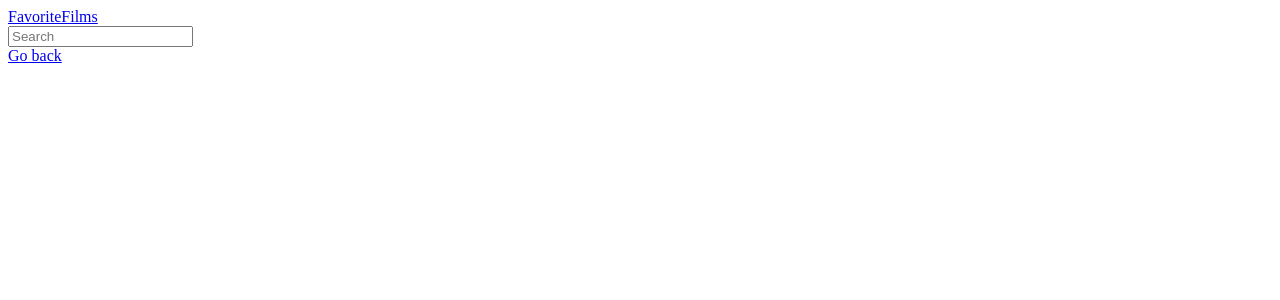
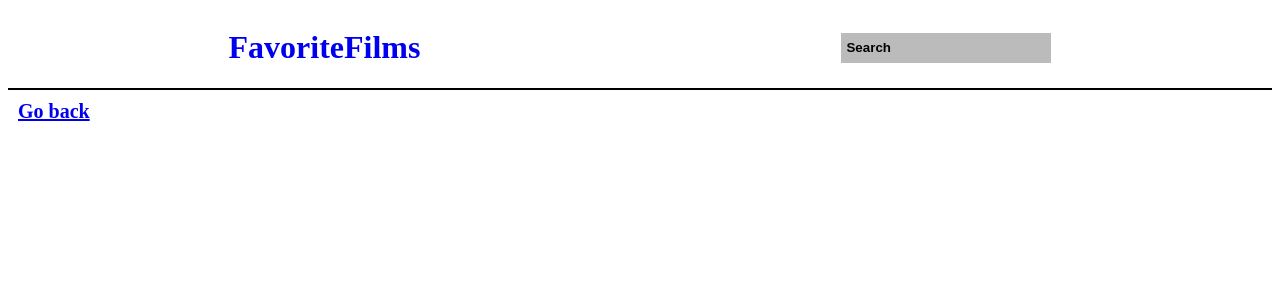
Before and after one commit to Eugenio4a/filmsAppRedux, a React (Create React App) app: page /favorites in a window 1280 px wide. Shown: the top 300 px of the page. Built offline with nearby package versions, Linux system fonts and the light colour scheme.

Commit message:
last-version-without-local

```diff
--- a/src/components/FavoriteFilms/FavoriteFilms.js
+++ b/src/components/FavoriteFilms/FavoriteFilms.js
@@ -1,22 +1,58 @@
 import { React } from "react";
 import { Link } from "react-router-dom";
-import { useSelector } from "react-redux";
+import { useSelector, useDispatch } from "react-redux";
+import styles from "../FavoriteFilms/FavoriteFilms.module.css";
 export default function FavoriteFilms() {
   const favoriteFilms = useSelector((state) => state.favorites);
+  const dispatch = useDispatch();
 
   return (
-    <div>
+    <div className={styles.favorite}>
+      <span
+        style={{
+          width: "100%",
+          fontWeight: "700",
+          fontSize: "20px",
+          padding: "10px",
+        }}
+      >
         <Link to="/">Go back</Link>
+      </span>
       {favoriteFilms.map((favoriteToShow) => {
         return (
           <>
+            <div
+              key={favoriteFilms.id}
+              style={{
+                display: "flex",
+                alignItems: "center",
+              }}
+            >
+              <div style={{ padding: "0px 10px" }}>
                 <img
                   src={`https://image.tmdb.org/t/p/w154/${favoriteToShow.poster_path}`}
                   alt="movie-poster"
                 />
+              </div>
+
+              <div style={{ maxWidth: "150px", minWidth: "150px" }}>
                 <span>{favoriteToShow.title}</span>
-
+                <br />
                 <span>{favoriteToShow.release_date}</span>
+                <br />
+                <button
+                  onClick={() => {
+                    dispatch({
+                      type: "addAndRemoveFromFavorites",
+                      payload: favoriteToShow,
+                    });
+                  }}
+                  style={{ margin: "10px 0" }}
+                >
+                  Remove
+                </button>
+              </div>
+            </div>
           </>
         );
       })}
--- /dev/null
+++ b/src/components/FavoriteFilms/FavoriteFilms.module.css
@@ -0,0 +1,6 @@
+.favorite {
+  display: flex;
+  flex-wrap: wrap;
+  justify-content: center;
+  align-items: center;
+}
--- a/src/components/FilmsList/FilmList.module.css
+++ b/src/components/FilmsList/FilmList.module.css
@@ -8,3 +8,28 @@
   flex-direction: column;
   padding: 20px;
 }
+.filmCardTitle {
+  width: 200px;
+  min-height: 100px;
+  display: flex;
+  justify-content: center;
+  align-items: center;
+  margin: 0 auto;
+  font-size: 30px;
+  text-align: center;
+  word-wrap: break-word;
+  font-weight: 900;
+}
+.filmCardBtn {
+  width: 200px;
+  height: 30px;
+  margin: 15px auto;
+  font-weight: 700;
+}
+.filmCardBtnAdded {
+  width: 200px;
+  height: 30px;
+  margin: 15px auto;
+  font-weight: 700;
+  background-color: rgb(251, 154, 154);
+}
--- a/src/components/FilmsList/FilmsList.js
+++ b/src/components/FilmsList/FilmsList.js
@@ -18,10 +18,11 @@ export default function FilmsList({ film }) {
             alt="movie-poster"
           />{" "}
         </Link>
-        <span>{film.title}</span>
+        <span className={styles.filmCardTitle}>{film.title}</span>
         <br />
-        <span>{film.release_date}</span>
+        <span style={{ textAlign: "center" }}>{film.release_date}</span>
         <button
+          className={!favorite ? styles.filmCardBtn : styles.filmCardBtnAdded}
           onClick={() => {
             dispatch({
               type: "addAndRemoveFromFavorites",
--- a/src/components/Header/Header.js
+++ b/src/components/Header/Header.js
@@ -1,16 +1,17 @@
 import React from "react";
 import { Link } from "react-router-dom";
 import { useDispatch, useSelector } from "react-redux";
-
+import styles from "../Header/Header.module.css";
 export default function Header() {
   const search = useSelector((state) => state.search);
   const dispatch = useDispatch();
-  console.log(search);
   return (
     <>
+      <div className={styles.header}>
+        {" "}
         <Link to="/favorites">
           {" "}
-        <div>FavoriteFilms</div>
+          <h1>FavoriteFilms</h1>
         </Link>
         <div>
           <input
@@ -25,6 +26,7 @@ export default function Header() {
             }}
           ></input>
         </div>
+      </div>
     </>
   );
 }
--- /dev/null
+++ b/src/components/Header/Header.module.css
@@ -0,0 +1,26 @@
+.header {
+  display: flex;
+  justify-content: space-around;
+  align-items: center;
+  padding: 0 10px;
+  border-bottom: 2px solid black;
+  background-color: white;
+  position: sticky;
+  top: 0;
+}
+.header > div > input {
+  width: 200px;
+  height: 30px;
+  border: none;
+  background-color: rgb(187, 187, 187);
+  padding: 0 5px;
+  color: rgb(65, 53, 53);
+  font-weight: 900;
+}
+.header > a {
+  text-decoration: none;
+}
+::placeholder {
+  color: rgb(0, 0, 0);
+  font-weight: 900;
+}
```
Lines whose indentation alone changed are shown as unchanged.
